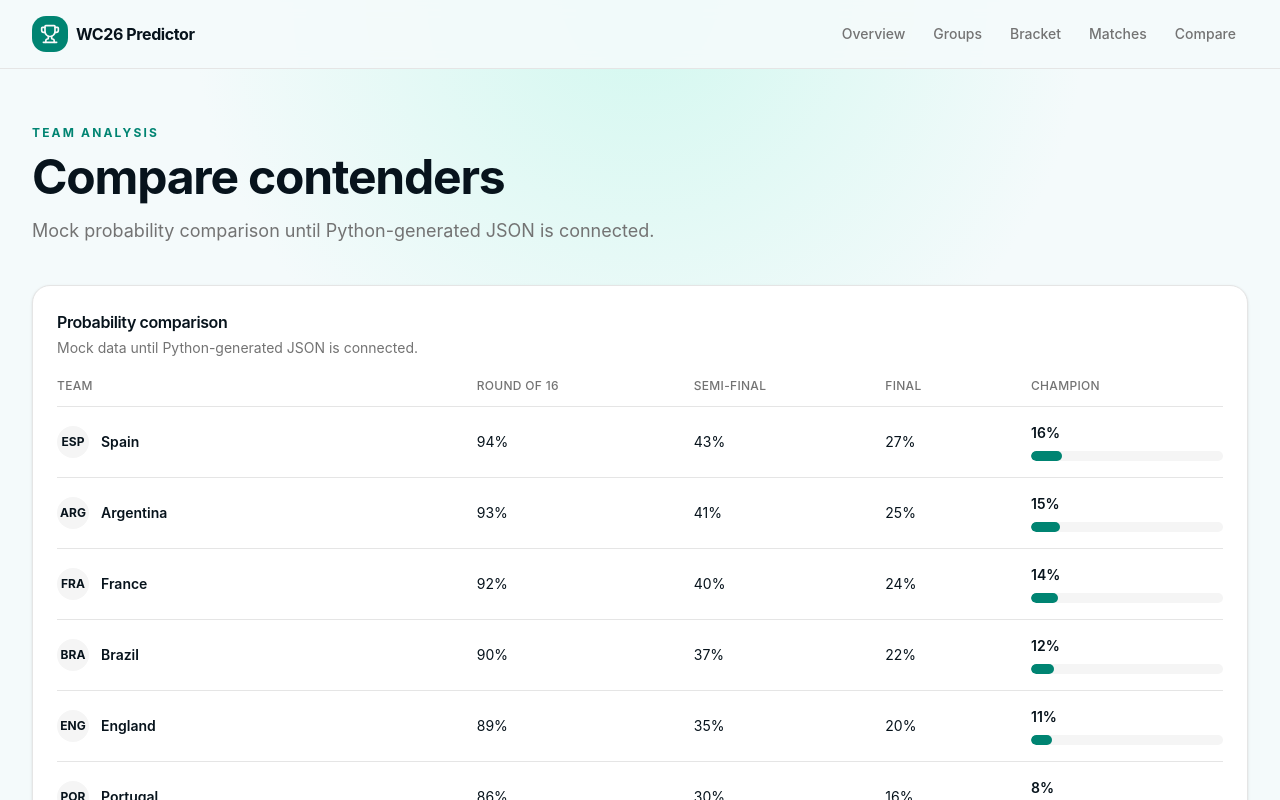
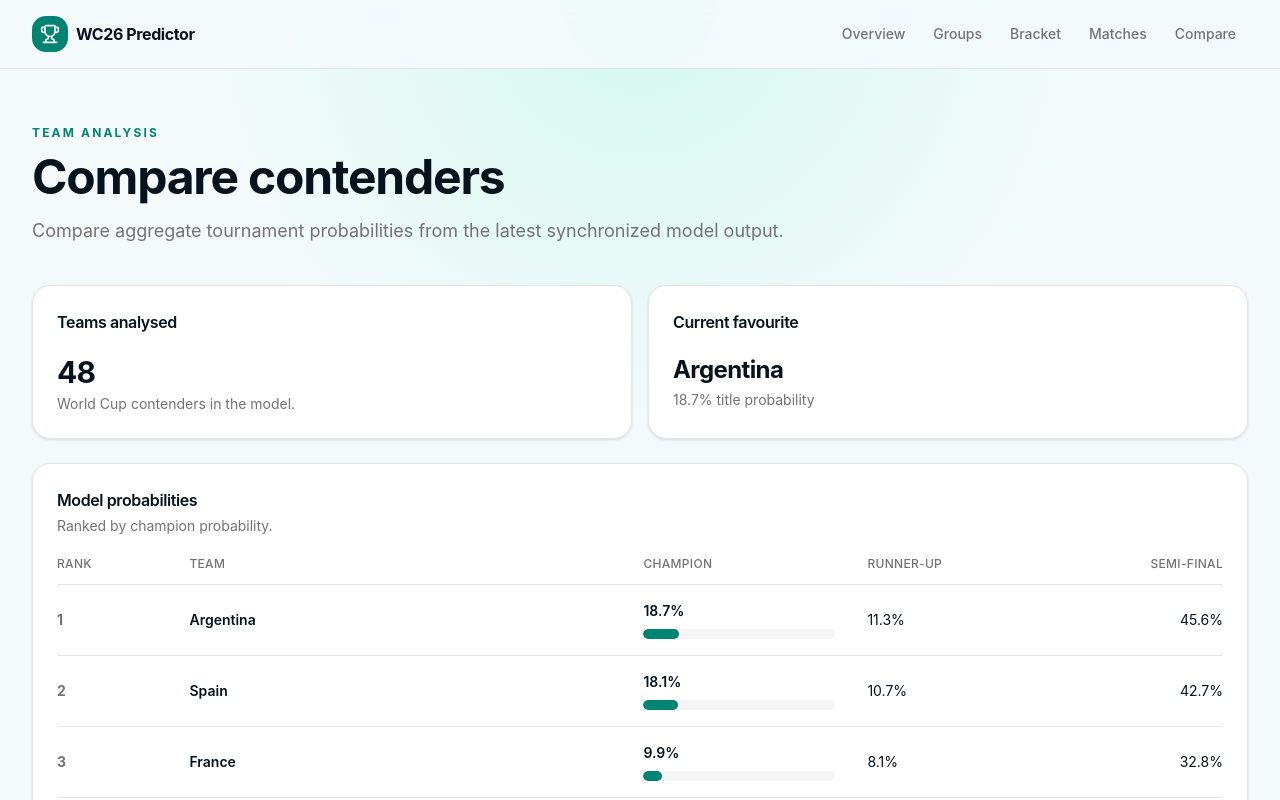
Before and after one commit to amaseroaragon/worldcup-2026-predictor, a Next.js app in the folder frontend/: page /compare in a window 1280 px wide. Shown: the top 800 px of the page. Built offline with nearby package versions, Linux system fonts and the light colour scheme.

Commit message:
Connect compare page to model probabilities

```diff
--- a/frontend/app/compare/page.tsx
+++ b/frontend/app/compare/page.tsx
@@ -1,19 +1,50 @@
 import { CompareTable } from "@/components/compare/compare-table";
 import { PageContainer } from "@/components/layout/page-container";
-import { loadTournamentData } from "@/lib/data/load-tournament-data";
+import { SectionCard } from "@/components/layout/section-card";
+import { loadWorldCupProbabilities } from "@/lib/data/load-prediction-data";
+import { formatPercent } from "@/lib/formatters";
 
 export const metadata = { title: "Compare" };
 
 export default async function ComparePage() {
-  const { probabilities } = await loadTournamentData();
+  const probabilities = await loadWorldCupProbabilities();
+  const rankedProbabilities = probabilities.toSorted(
+    (a, b) => b.champion_probability - a.champion_probability,
+  );
+  const favourite = rankedProbabilities[0];
 
   return (
     <PageContainer
       eyebrow="Team analysis"
       title="Compare contenders"
-      description="Mock probability comparison until Python-generated JSON is connected."
+      description="Compare aggregate tournament probabilities from the latest synchronized model output."
     >
-      <CompareTable probabilities={probabilities} />
+      <section className="grid gap-4 sm:grid-cols-2">
+        <SectionCard title="Teams analysed">
+          <p className="text-3xl font-bold tracking-tight">{rankedProbabilities.length}</p>
+          <p className="mt-1 text-sm text-muted-foreground">World Cup contenders in the model.</p>
+        </SectionCard>
+        <SectionCard title="Current favourite">
+          {favourite ? (
+            <>
+              <p className="text-2xl font-bold tracking-tight">{favourite.team}</p>
+              <p className="mt-1 text-sm text-muted-foreground">
+                {formatPercent(favourite.champion_probability, 1)} title probability
+              </p>
+            </>
+          ) : (
+            <p className="text-sm text-muted-foreground">No probability data available.</p>
+          )}
+        </SectionCard>
+      </section>
+
+      <CompareTable probabilities={rankedProbabilities} />
+
+      <SectionCard title="User predictions" description="Coming soon">
+        <p className="text-sm leading-6 text-muted-foreground">
+          Compare your bracket and tournament picks against the model.
+        </p>
+      </SectionCard>
     </PageContainer>
   );
 }
--- a/frontend/components/compare/compare-table.tsx
+++ b/frontend/components/compare/compare-table.tsx
@@ -1,34 +1,33 @@
 import { ProbabilityBar } from "@/components/dashboard/probability-bar";
 import { SectionCard } from "@/components/layout/section-card";
-import { TeamBadge } from "@/components/teams/team-badge";
 import { formatPercent } from "@/lib/formatters";
-import type { TournamentProbabilities } from "@/lib/types";
+import type { WorldCupProbability } from "@/lib/types";
 
-export function CompareTable({ probabilities }: { probabilities: TournamentProbabilities[] }) {
+export function CompareTable({ probabilities }: { probabilities: WorldCupProbability[] }) {
   return (
-    <SectionCard title="Probability comparison" description="Mock data until Python-generated JSON is connected.">
+    <SectionCard title="Model probabilities" description="Ranked by champion probability.">
       <div className="overflow-x-auto">
         <table className="w-full min-w-3xl text-left text-sm">
           <thead className="border-b text-xs uppercase tracking-wide text-muted-foreground">
             <tr>
+              <th className="pb-3 pr-5 font-medium">Rank</th>
               <th className="pb-3 font-medium">Team</th>
-              <th className="pb-3 font-medium">Round of 16</th>
-              <th className="pb-3 font-medium">Semi-final</th>
-              <th className="pb-3 font-medium">Final</th>
               <th className="pb-3 font-medium">Champion</th>
+              <th className="pb-3 font-medium">Runner-up</th>
+              <th className="pb-3 text-right font-medium">Semi-final</th>
             </tr>
           </thead>
           <tbody className="divide-y">
-            {probabilities.map((item) => (
-              <tr key={item.team.id}>
-                <td className="py-4 pr-6"><TeamBadge team={item.team} href={`/teams/${item.team.slug}`} /></td>
-                <td className="py-4 pr-6">{formatPercent(item.reachRoundOf16)}</td>
-                <td className="py-4 pr-6">{formatPercent(item.reachSemiFinal)}</td>
-                <td className="py-4 pr-6">{formatPercent(item.reachFinal)}</td>
-                <td className="w-48 py-4">
-                  <div className="mb-2 font-semibold">{formatPercent(item.winTournament)}</div>
-                  <ProbabilityBar value={item.winTournament} />
+            {probabilities.map((item, index) => (
+              <tr key={item.team} className="transition hover:bg-muted/40">
+                <td className="py-4 pr-5 font-bold text-muted-foreground">{index + 1}</td>
+                <td className="py-4 pr-6 font-semibold">{item.team}</td>
+                <td className="w-56 py-4 pr-8">
+                  <div className="mb-2 font-semibold">{formatPercent(item.champion_probability, 1)}</div>
+                  <ProbabilityBar value={item.champion_probability} />
                 </td>
+                <td className="py-4 pr-6">{formatPercent(item.runner_up_probability, 1)}</td>
+                <td className="py-4 text-right">{formatPercent(item.semifinal_probability, 1)}</td>
               </tr>
             ))}
           </tbody>
```
